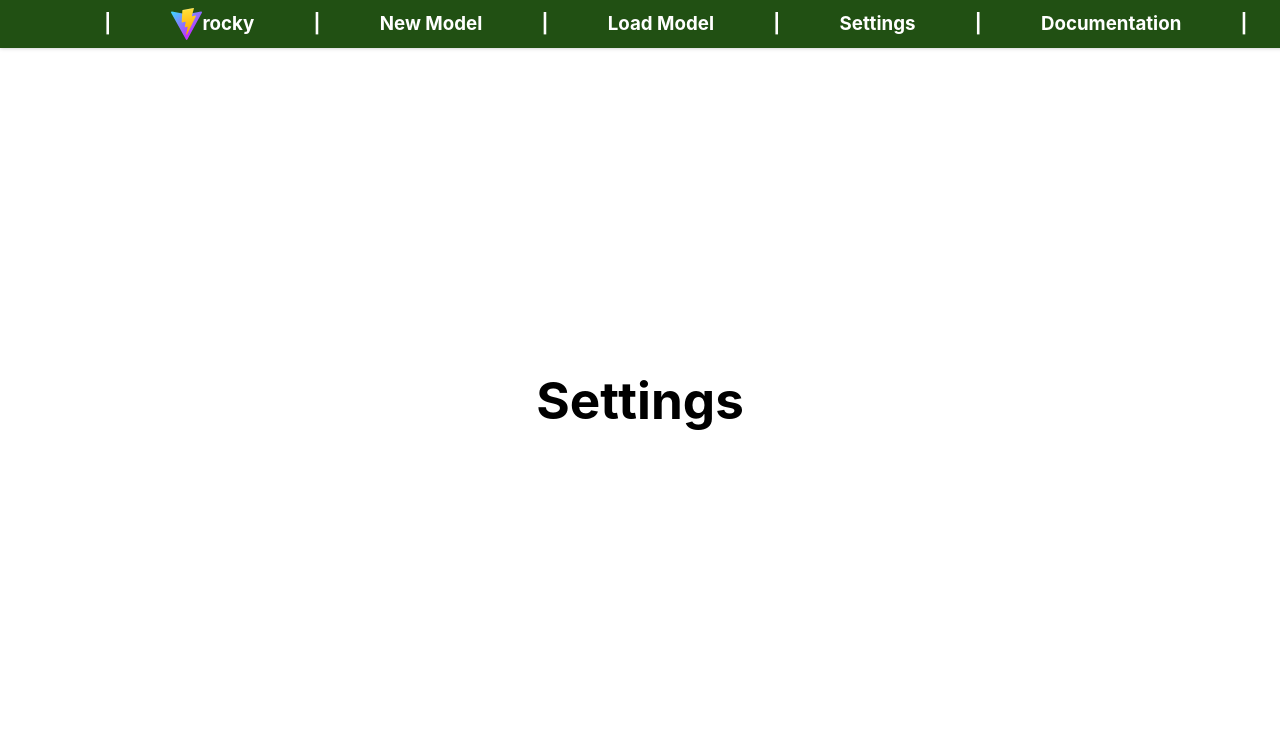
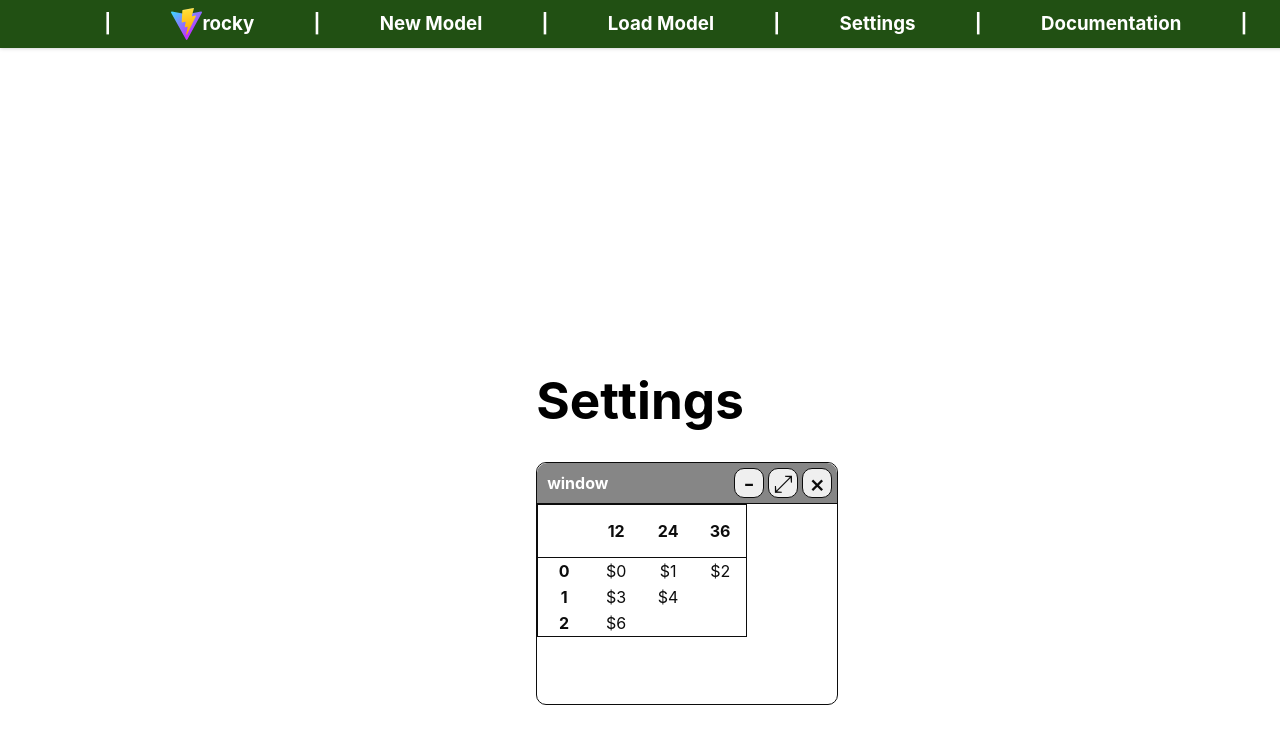
Before and after one commit to rocky-reserving/rocky-js, a React (Vite) app: page / in a window 1280 px wide. Both pictures are taken after a click on the button "Settings". Shown: the top 744 px of the page. Built offline with nearby package versions, Linux system fonts and the light colour scheme.

Commit message:
EOD - working on saving state

```diff
--- a/src/App.css
+++ b/src/App.css
@@ -3,6 +3,5 @@
   margin: 0 auto;
   padding: 2rem;
   text-align: center;
+  transition: all 0.2s ease-in-out;
 }
-
-@url("file://./components/Navbar/navbar.styles.css");
--- a/src/App.jsx
+++ b/src/App.jsx
@@ -21,9 +21,14 @@ import './App.css'
 ]
 
 function App() {
+  // state vars for page navigation
   const [page, setPage] = useState('landing');
   const [curPage, setCurPage] = useState('landing');
 
+  // state vars for maintaining models and triangles in memory
+  const [workbenchState, setWorkbenchState] = useState([]);
+
+  // state vars for maintaining rocky state
   // const [rky, setRky] = useState(rockyState);
 
   // validate that the selected page is in the list of all pages
@@ -41,7 +46,12 @@ function App() {
   return (
     <>
       <LandingPage page={page} setPage={setPage} />
-      <Workbench page={page} setPage={setPage} />
+      <Workbench
+        page={page}
+        setPage={setPage}
+        workbenchState={workbenchState}
+        setWorkbenchState={setWorkbenchState}
+      />
       <Settings page={page} setPage={setPage} />
       <Documentation page={page} setPage={setPage} />
     </>
--- a/src/components/BlankWindow/BlankWindow.component.jsx
+++ b/src/components/BlankWindow/BlankWindow.component.jsx
@@ -25,6 +25,8 @@ const BlankWindow = ({
 	const [isMinimized, setIsMinimized] = useState(startMinimized);
 	const [isFullScreen, setIsFullScreen] = useState(false);
 	const [isVisable, setIsVisable] = useState(true);
+	const [curTitle, setCurTitle] = useState(title || 'window'); // eslint-disable-line
+	const [newTitle, setNewTitle] = useState(title || 'window');
 
 	const handleMinimize = () => {
 		setIsMinimized(!isMinimized);
@@ -39,6 +41,17 @@ const BlankWindow = ({
 	const handleClose = () => {
 		setIsVisable(false);
 	};
+
+	const handleEditText = (e) => {
+		e.preventDefault();
+		setNewTitle(prompt('Enter new title', curTitle));
+	};
+
+	useEffect(() => {
+		if (newTitle) {
+			setCurTitle(newTitle);
+		}
+	}, [newTitle]);
 
 	useEffect(() => {
 		if (setTriangleStyle) {
@@ -85,7 +98,7 @@ const BlankWindow = ({
             ${isMinimized ? 'window-header-closed' : 'window-header-open'}
             ${windowTypes[windowType] ||'window-header-default'}`}
 					>
-					<span className="window-title">{title || 'window'}</span>
+					<span className="window-title" onDoubleClick={handleEditText}>{curTitle || 'window'}</span>
 					<span className='window-buttons'>
 						<button className="min-max-button window-button" onClick={handleMinimize}>
 							{isMinimized ? '+' : '-'}
@@ -98,7 +111,9 @@ const BlankWindow = ({
 						</button>
 					</span>
 				</div>
-				{renderContent()}
+				<div className="total-window">
+					{renderContent()}
+				</div>
 			</div>
 		</Draggable>
 	);
--- a/src/components/BlankWindow/BlankWindow.styles.css
+++ b/src/components/BlankWindow/BlankWindow.styles.css
@@ -1,3 +1,9 @@
+.total-window {
+	display: flex;
+	align-items: center;
+	justify-content: center;
+}
+
 .window {
 	background-color: white;
 	border-radius: 10px;
@@ -6,6 +12,7 @@
 	border-width: 1px;
   position: absolute;
   opacity: 0.95;
+
 }
 
 .window-open {
@@ -87,7 +94,7 @@
   border-style: solid;
   border-width: 1px;
   justify-items: center;
-	transition: all 0.25s ease-in-out;
+	transition: all 0.1s ease-in-out;
 	font-size: 1.5em;
 	display: flex;
 	align-items: center;
--- a/src/components/Button/Button.component.jsx
+++ b/src/components/Button/Button.component.jsx
@@ -2,16 +2,16 @@ import propTypes from 'prop-types';
 
 import './Button.styles.css';
 
-const Button = ({buttonText, handleClick, className=""}) => {
+const Button = ({buttonText, handleClick, classNameText}) => {
   return (
-    <button className={className} onClick={handleClick}>{buttonText}</button>
+    <button className={classNameText ? classNameText : classNameText = ''} onClick={handleClick}>{buttonText}</button>
   )
 }
 
 Button.propTypes = {
   buttonText: propTypes.string.isRequired,
   handleClick: propTypes.func.isRequired,
-  className: propTypes.string.Optional
+  classNameText: propTypes.string
 }
 
 export default Button;
--- a/src/components/Button/button.styles.css
+++ b/src/components/Button/button.styles.css
@@ -14,5 +14,5 @@ button {
 }
 
 button:hover {
-  transform: scale(1.1);
+  transform: scale(1.07);
 }
--- a/src/components/Navbar/Navbar.component.jsx
+++ b/src/components/Navbar/Navbar.component.jsx
@@ -13,7 +13,6 @@ const Navbar = ({setPage}) => {
 
     // get the navbar item's page value from the json file
     const newPage = navbarData['navbarData'][navIDNum]['page']
-    console.log(newPage)
 
     // set the page state to the new page
     setPage(newPage)
--- /dev/null
+++ b/src/components/Triangle/Triangle.component.jsx
@@ -0,0 +1,125 @@
+import propTypes from 'prop-types';
+import './triangle.styles.css';
+
+const Triangle = ({ay, dev, data, captionText, numberType}) => {
+  const lenAY = ay.length;
+  const lenDev = dev.length;
+  const nRows = data.length;
+  const nCols = data[0].length;
+
+  // map numberType to a function that will format the number
+  // according to the numberType
+  const mapNumberType = (numberType) => {
+    switch (numberType) {
+      case 'currency':
+        return 'currency';
+      case 'c':
+        return 'currency';
+      case 'percent':
+        return 'percent';
+      case 'p':
+        return 'percent';
+      case 'percentage':
+        return 'percent';
+      case 'per cent':
+        return 'percent';
+      case 'pct':
+        return 'percent';
+      case 'factor':
+        return 'factor';
+      case 'f':
+        return 'factor';
+      case 'fct':
+        return 'factor';
+      case 'year':
+        return 'year';
+      case 'y':
+        return 'year';
+      default:
+        return 'currency';
+    }
+  }
+
+  // format the number according to the numberType
+  const formatNumber = (number, numberType) => {
+    switch (mapNumberType(numberType)) {
+      case 'currency':
+        return new Intl.NumberFormat('en-US', { style: 'currency', currency: 'USD', minimumFractionDigits: 0 }).format(number);
+      case 'percent':
+        return new Intl.NumberFormat('en-US', { style: 'percent', minimumFractionDigits: 1 }).format(number);
+      case 'factor':
+        return new Intl.NumberFormat('en-US', { style: 'decimal', minimumFractionDigits: 3 }).format(number);
+      case 'year':
+        return new Intl.NumberFormat('en-US', { style: 'decimal', minimumFractionDigits: 0 }).format(number);
+      default:
+        return new Intl.NumberFormat('en-US', { style: 'currency', currency: 'USD', minimumFractionDigits: 0 }).format(number);
+    }
+  }
+
+  // validate that lenAY = nRows and lenDev = nCols
+  if (lenAY !== nRows || lenDev !== nCols) {
+    // if not, then display an error message, because
+    // the triangle will not be displayed correctly & could
+    // be confusing to the user or just plain wrong
+    return (
+      <div className="triangle-error-message">
+        <h1>ERROR: lenAY !== nRows || lenDev !== nCols</h1>
+        <p>lenAY: {lenAY}</p>
+        <p>nRows: {nRows}</p>
+        <p>lenDev: {lenDev}</p>
+        <p>nCols: {nCols}</p>
+      </div>
+    )
+  } else {
+    return (
+      <div>
+        <table className='triangle'>
+          <caption>{captionText ? captionText : ""} </caption>
+
+          {/* tringle header - blank space then development periods*/}
+          <thead className='triangle-header'>
+            <tr className='triangle-header-row'>
+              {/* top left corner */}
+              <th className='triangle-header'>&nbsp;</th>
+              {
+                dev.map((col, i) => (
+                  <th key={i} className='triangle-header'>{formatNumber(col, 'year')}</th>
+                ))
+              }
+            </tr>
+          </thead>
+
+          {/* triangle body */}
+          <tbody>
+
+            {/* loop through all rows after the first */}
+            {data.map((row, i) => (
+              <tr key={i}>
+                <td className='triangle-ay'>{formatNumber(ay[i], 'y')}</td>
+                {row.map((col, j) => (
+                    (
+                      isNaN(col) ?
+                      (<td key={j}>&nbsp;</td>) :
+                      (<td key={j}>{formatNumber(col, numberType)}</td>)
+                    )
+                  ))
+                }
+              </tr>
+              )
+            )}
+          </tbody>
+        </table>
+      </div>
+    )
+  }
+}
+
+Triangle.propTypes = {
+  ay: propTypes.array.isRequired,
+  dev: propTypes.array.isRequired,
+  data: propTypes.arrayOf(propTypes.arrayOf(propTypes.number)).isRequired,
+  captionText: propTypes.string,
+  numberType: propTypes.string
+}
+
+export default Triangle;
--- /dev/null
+++ b/src/components/Triangle/triangle.styles.css
@@ -0,0 +1,29 @@
+table.triangle {
+  border: 1px solid #000;
+  padding: 0;
+  border-collapse: collapse;
+}
+
+tr.triangle-header-row {
+  border-bottom: 1px solid #000;
+}
+
+th.triangle-header {
+  border-bottom: 1px solid #000;
+  width: 50px;
+  height: 50px;
+  text-align: center;
+  vertical-align: middle;
+}
+
+td.triangle {
+  border: 1px solid #000;
+  width: 50px;
+  height: 50px;
+  text-align: center;
+  vertical-align: middle;
+}
+
+td.triangle-ay {
+  font-weight: bold;
+}
--- a/src/pages/Settings.pages.jsx
+++ b/src/pages/Settings.pages.jsx
@@ -1,13 +1,19 @@
 import propTypes from 'prop-types';
 import Navbar from "../components/Navbar/Navbar.component";
+import Triangle from '../components/Triangle/Triangle.component';
+import BlankWindow from '../components/BlankWindow/BlankWindow.component';
 
 const Settings = ({page, setPage}) => {
   return (
     <>
       {(page === 'settings') && (
         <>
-      <Navbar setPage={setPage}/>
-      <h1>Settings</h1>
+          <Navbar setPage={setPage}/>
+          <h1>Settings</h1>
+          <BlankWindow>
+            <Triangle ay={[0,1,2]} dev={[12,24,36]} data={[[0,1,2],[3,4,NaN],[6,NaN,NaN]]}/>
+          </BlankWindow>
+
         </>
       )}
     </>
--- a/src/pages/Workbench.pages.jsx
+++ b/src/pages/Workbench.pages.jsx
@@ -1,17 +1,19 @@
 import propTypes from 'prop-types';
 import Navbar from "../components/Navbar/Navbar.component";
 import BlankWindow from "../components/BlankWindow/BlankWindow.component";
+import Button from "../components/Button/Button.component";
 
-const Workbench = ({page, setPage}) => {
+const Workbench = ({page, setPage, workbenchState, setWorkbenchState}) => {
+
   return (
     <>
       {(page === 'workbench') && (
         <>
       <Navbar setPage={setPage} />
       <div>
-      <BlankWindow windowType={"loadData"}/>
-      <h1>Workbench</h1>
+        <Button buttonText={"Add Triangle"} handleClick={() => console.log('added triangle')} />
       </div>
+        <BlankWindow windowType={"loadData"}/>
       </>
       )}
     </>
@@ -20,7 +22,9 @@ const Workbench = ({page, setPage}) => {
 
 Workbench.propTypes = {
   page: propTypes.string.isRequired,
-  setPage: propTypes.func.isRequired
+  setPage: propTypes.func.isRequired,
+  workbenchState: propTypes.array.isRequired,
+  setWorkbenchState: propTypes.func.isRequired
 }
 
 export default Workbench;
```
Also changed, not shown: src/rocky/workspace-state.js (added, +45 -0 lines).
